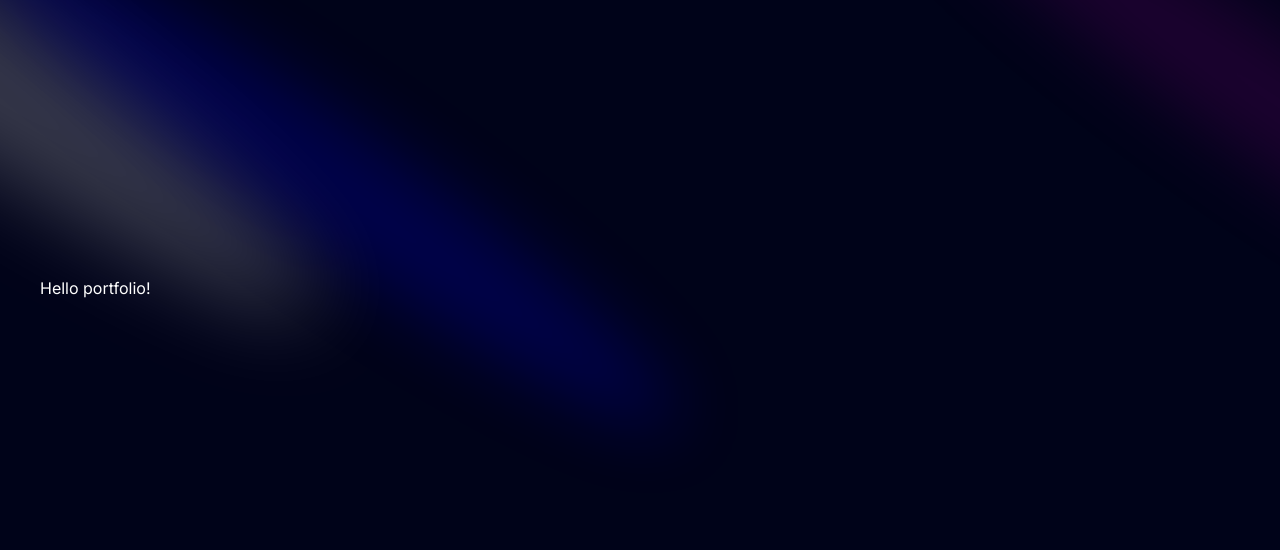
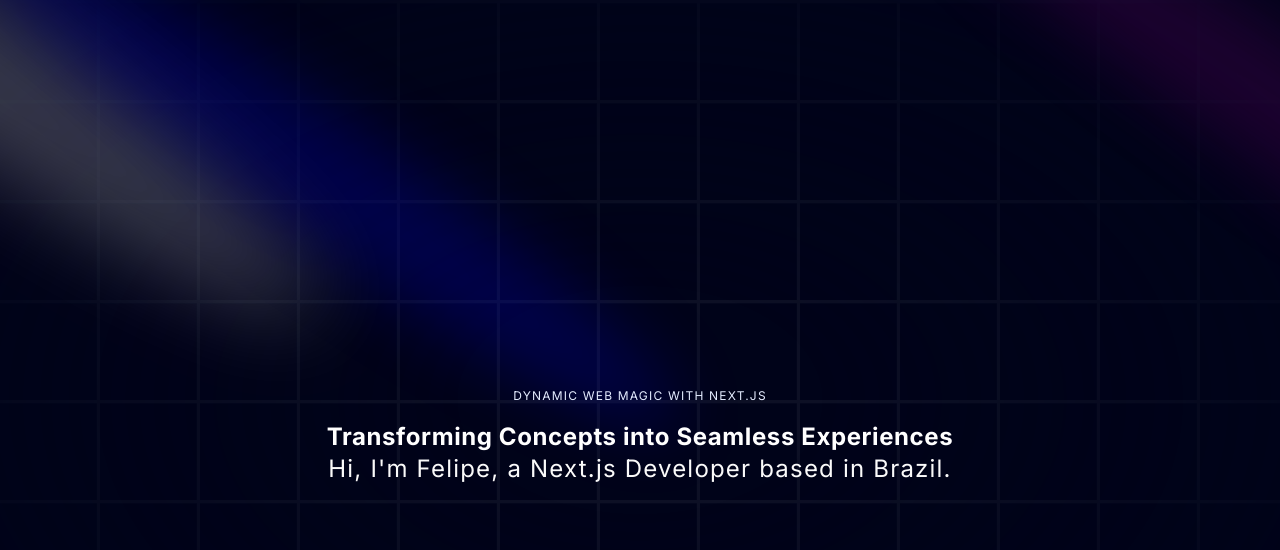
Before and after one commit to felipewrsilva/portfolio, a Next.js app: page / in a window 1280 px wide. Shown: the top 550 px of the page. Built offline with nearby package versions, Linux system fonts and the light colour scheme.

Commit message:
add text generate effect to hero section

```diff
--- a/app/layout.tsx
+++ b/app/layout.tsx
@@ -1,6 +1,7 @@
 import type { Metadata } from 'next'
 import { Inter } from 'next/font/google'
 import './globals.css'
+import { ThemeProvider } from '@/components/theme-provider'
 
 const inter = Inter({ subsets: ['latin'] })
 
@@ -16,7 +17,16 @@ export default function RootLayout({
 }>) {
   return (
     <html lang="en">
-      <body className={inter.className}>{children}</body>
+      <body className={inter.className}>
+        <ThemeProvider
+          attribute="class"
+          defaultTheme="dark"
+          enableSystem
+          disableTransitionOnChange
+        >
+          {children}
+        </ThemeProvider>
+      </body>
     </html>
   )
 }
--- a/app/page.tsx
+++ b/app/page.tsx
@@ -2,9 +2,9 @@ import Hero from '@/components/Hero'
 
 export default function Home() {
   return (
-    <main className="relative bg-black-100 h-screen flex justify-center items-center flex-col overflow-hidden mx-auto sm:px-10 px-5">
-      <div className="max-w-7xl w-full">
-        <h1 className="text-white">Hello portfolio!</h1>
+    <main className="relative mx-auto flex h-screen flex-col items-center justify-center overflow-hidden bg-black-100 px-5 sm:px-10">
+      <div className="w-full max-w-7xl">
+        <h1 className="text-yellow">Hello portfolio!</h1>
         <Hero />
       </div>
     </main>
--- a/components/Hero.tsx
+++ b/components/Hero.tsx
@@ -1,19 +1,41 @@
 import React from 'react'
 import { Spotlight } from './ui/Spotlight'
+import { TextGenerateEffect } from './ui/TextGenerateEffect'
 
 const Hero = () => {
   return (
     <div className="pb-20 pt-36">
       <div>
         <Spotlight
-          className="-top-40 -left-10 md:-left-32 md:-top-20 h-screen"
+          className="-left-10 -top-40 h-screen md:-left-32 md:-top-20"
           fill="white"
         />
         <Spotlight
-          className="top-10 left-full h-[80vh] w-[50vw]"
+          className="left-full top-10 h-[80vh] w-[50vw]"
           fill="purple"
         />
-        <Spotlight className="top-28 left-80 h-[80vh] w-[50vw]" fill="blue" />
+        <Spotlight className="left-80 top-28 h-[80vh] w-[50vw]" fill="blue" />
+
+        <div className="absolute left-0 top-0 flex  h-screen w-full items-center justify-center bg-white bg-grid-black/[0.2] dark:bg-black-100 dark:bg-grid-white/[0.05]">
+          <div className="pointer-events-none absolute inset-0 flex items-center justify-center bg-white [mask-image:radial-gradient(ellipse_at_center,transparent_20%,black)] dark:bg-black-100" />
+        </div>
+
+        <div className="relative z-10 my-20 flex justify-center">
+          <div className="flex max-w-[89vw] flex-col items-center justify-center md:max-w-2xl lg:max-w-[60vw]">
+            <h2 className="max-w-80 text-center text-xs uppercase tracking-widest text-blue-100">
+              Dynamic Web Magic with Next.js
+            </h2>
+
+            <TextGenerateEffect
+              className="text-center text-[40px] md:text-5xl lg:text-6xl"
+              words="Transforming Concepts into Seamless Experiences"
+            />
+
+            <p className="mb-4 text-center md:text-lg md:tracking-wider lg:text-2xl">
+              Hi, I&apos;m Felipe, a Next.js Developer based in Brazil.
+            </p>
+          </div>
+        </div>
       </div>
     </div>
   )
--- /dev/null
+++ b/components/theme-provider.tsx
@@ -0,0 +1,9 @@
+'use client'
+
+import * as React from 'react'
+import { ThemeProvider as NextThemesProvider } from 'next-themes'
+import { type ThemeProviderProps } from 'next-themes/dist/types'
+
+export function ThemeProvider({ children, ...props }: ThemeProviderProps) {
+  return <NextThemesProvider {...props}>{children}</NextThemesProvider>
+}
--- /dev/null
+++ b/components/ui/TextGenerateEffect.tsx
@@ -0,0 +1,54 @@
+'use client'
+import { useEffect } from 'react'
+import { motion, stagger, useAnimate } from 'framer-motion'
+import { cn } from '@/utils/cn'
+
+export const TextGenerateEffect = ({
+  words,
+  className,
+}: {
+  words: string
+  className?: string
+}) => {
+  const [scope, animate] = useAnimate()
+  const wordsArray = words.split(' ')
+  useEffect(() => {
+    animate(
+      'span',
+      {
+        opacity: 1,
+      },
+      {
+        duration: 2,
+        delay: stagger(0.2),
+      },
+    )
+  }, [animate])
+
+  const renderWords = () => {
+    return (
+      <motion.div ref={scope}>
+        {wordsArray.map((word, idx) => {
+          return (
+            <motion.span
+              key={word + idx}
+              className="text-black opacity-0 dark:text-white"
+            >
+              {word}{' '}
+            </motion.span>
+          )
+        })}
+      </motion.div>
+    )
+  }
+
+  return (
+    <div className={cn('font-bold', className)}>
+      <div className="mt-4">
+        <div className=" text-2xl leading-snug tracking-wide text-black dark:text-white">
+          {renderWords()}
+        </div>
+      </div>
+    </div>
+  )
+}
```
